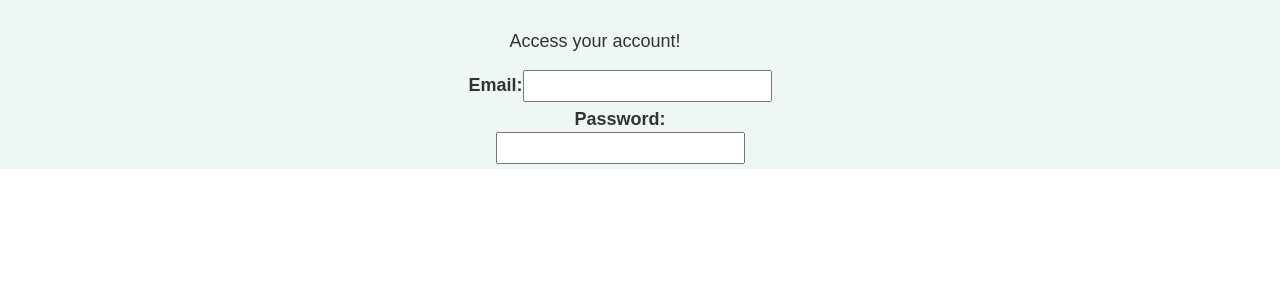
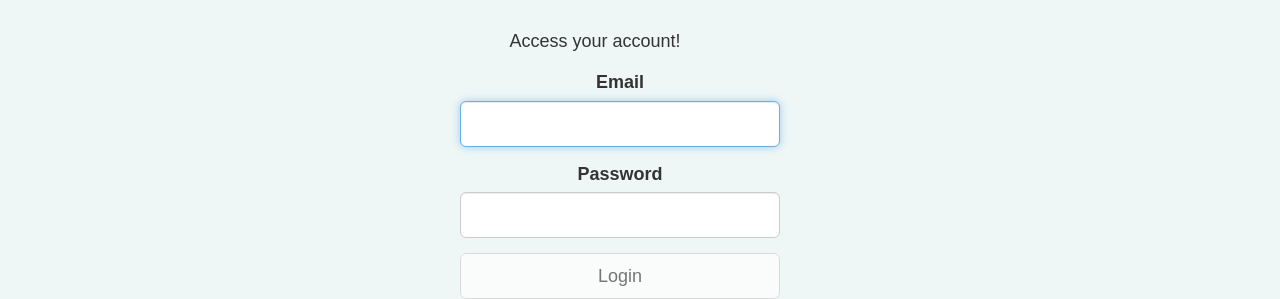
Before and after one commit to Tyjoo26/rent-mark-react-frontend, a React (Create React App) app: page / in a window 1280 px wide. Shown: the part 765-1064 px from the top of the page. Before the commit the page ends 934 px from the top, so only its background shows below. Built offline with nearby package versions, Linux system fonts and the light colour scheme.

Commit message:
Add react bootstrap forms, and modify regular html react form into react bootstrap form

```diff
--- a/src/logInForm.js
+++ b/src/logInForm.js
@@ -1,5 +1,5 @@
 import React, { Component } from 'react';
-
+import { Button, FormGroup, FormControl, ControlLabel } from "react-bootstrap";
 
 class LogInForm extends Component {
   constructor(props) {
@@ -11,34 +11,51 @@ class LogInForm extends Component {
     this.handleChange = this.handleChange.bind(this);
   }
 
+  validateForm() {
+    return this.state.email.length > 0 && this.state.password.length > 0
+  }
+
   handleChange(e) {
     const target = e.target;
-    console.log(target)
+    this.setState({
+      [target.id]: e.target.value
+    })
+  }
 
+  handleSubmit(e) {
+    e.preventDefault();
   }
 
   render() {
     return (
       <div className='login'>
         <form onSubmit={this.handleSubmit}>
-          <label className='log-in-form'>
-            Email:
-            <input
-              name="Email"
-              type='text'
+          <FormGroup controlId="email" bsSize="large">
+            <ControlLabel>Email</ControlLabel>
+            <FormControl
+              autoFocus
+              type="email"
               value={this.state.email}
-              onChange={this.handleChange} />
-          </label>
-          <br />
-          <label className='log-in-form'>
-            Password:
-              <input
-              name="Password"
-              type='text'
+              onChange={this.handleChange}
+            />
+          </FormGroup>
+          <FormGroup controlId="password" bsSize="large">
+            <ControlLabel>Password</ControlLabel>
+            <FormControl
               value={this.state.password}
-              onChange={this.handleChange} />
-          </label>
-          </form>
+              onChange={this.handleChange}
+              type="password"
+            />
+          </FormGroup>
+          <Button
+            block
+            bsSize="large"
+            disabled={!this.validateForm()}
+            type="submit"
+          >
+            Login
+          </Button>
+        </form>
       </div>
     )
   }
```
